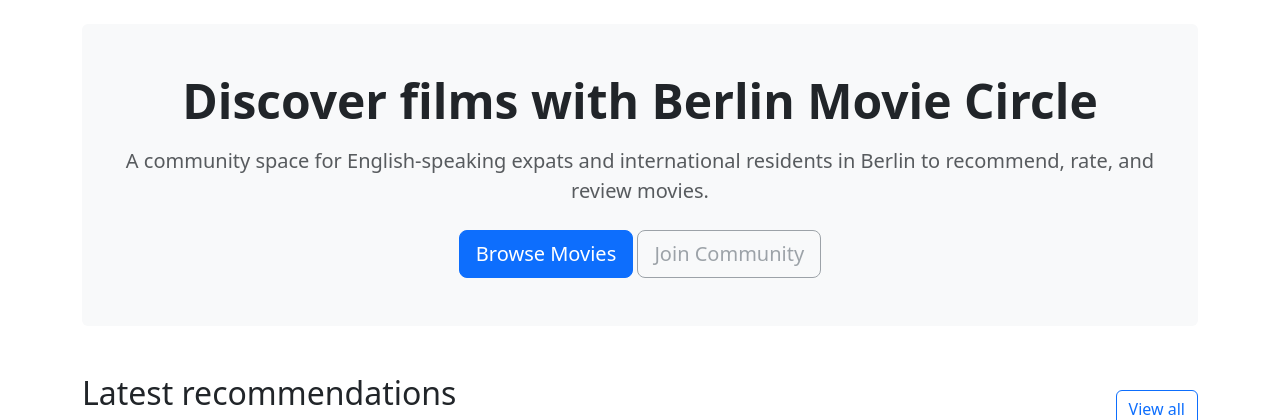
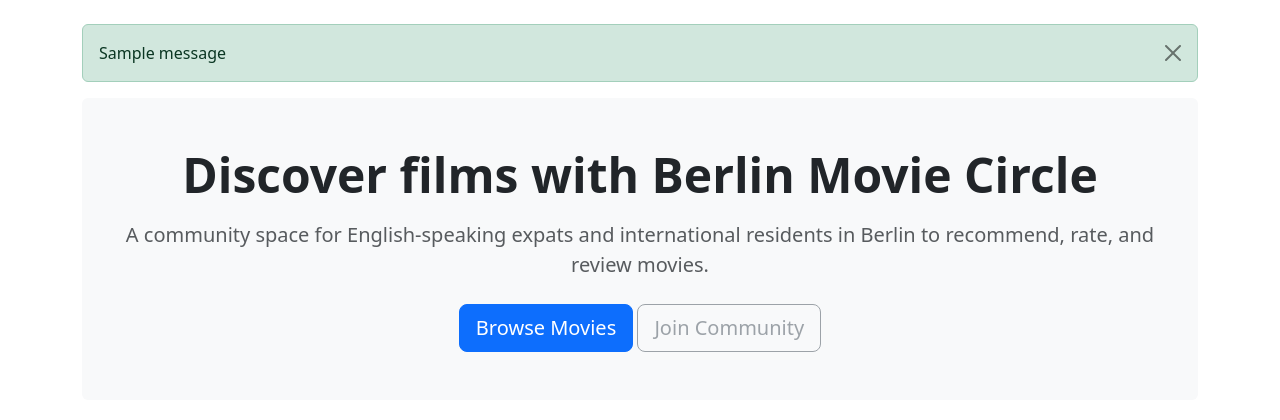
Before and after one commit to angela64711/third-milestone-project, a Django app: page / in a window 1280 px wide. Shown: the part 57-477 px from the top of the page. Run offline with Django 4.2, Linux system fonts and the light colour scheme; tables that the repository leaves empty hold one stand-in row (values such as "Sample post"); one stand-in notice (Sample message) is shown.

Commit message:
Fix bug #1

```diff
--- a/movie_project/settings.py
+++ b/movie_project/settings.py
@@ -28,7 +28,7 @@ BASE_DIR = Path(__file__).resolve().parent.parent
 SECRET_KEY = os.environ.get("SECRET_KEY")
 
 # SECURITY WARNING: don't run with debug turned on in production!
-DEBUG = False
+DEBUG = True
 
 ALLOWED_HOSTS = [".herokuapp.com", "127.0.0.1"]
 
--- a/movies/models.py
+++ b/movies/models.py
@@ -1,5 +1,6 @@
 from django.db import models
 from django.contrib.auth.models import User
+from django.utils.text import slugify
 from django.core.validators import (
     MinValueValidator,
     MaxValueValidator,
@@ -49,6 +50,11 @@ class Movie(models.Model):
     class Meta:
         ordering = ["-created_on"]
 
+    def save(self, *args, **kwargs):
+        if not self.slug:
+            self.slug = slugify(self.title)
+        super().save(*args, **kwargs)
+
     def __str__(self):
         return self.title
 
--- a/templates/base.html
+++ b/templates/base.html
@@ -85,6 +85,17 @@
     </nav>
 
     <main class="container my-4">
+        {% if messages %}
+        <div class="messages">
+            {% for message in messages %}
+            <div class="alert alert-{{ message.tags }} alert-dismissible fade show" role="alert">
+                {{ message }}
+                <button type="button" class="btn-close" data-bs-dismiss="alert" aria-label="Close"></button>
+            </div>
+            {% endfor %}
+        </div>
+        {% endif %}
+
         {% block content %}
         {% endblock %}
     </main>
```
Also changed, not shown: static/images/readme/bugs/Bug1.png (added).
